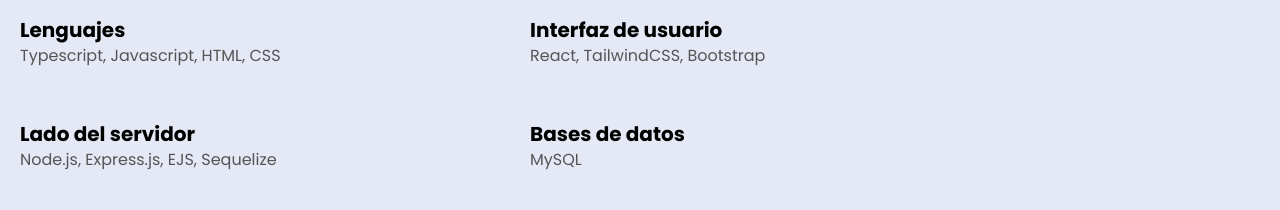
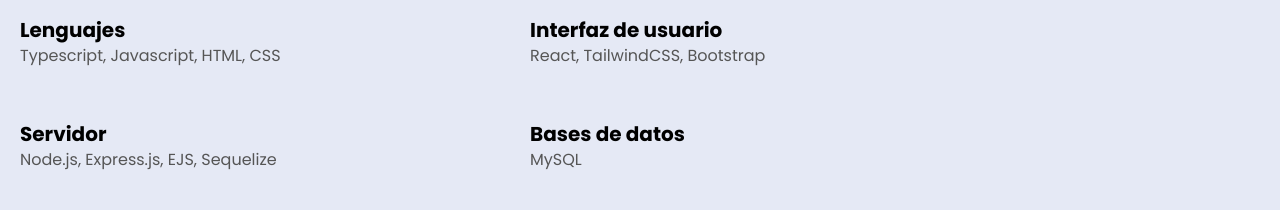
Before and after one commit to Rysted/portfolio, a React (Vite) app: page / in a window 1280 px wide. Shown: the part 3000-3210 px from the top of the page. Built offline with nearby package versions, Linux system fonts and the light colour scheme.

Commit message:
Actualización de idioma español y títulos de botones

```diff
--- a/src/data/Lang.tsx
+++ b/src/data/Lang.tsx
@@ -196,7 +196,7 @@
         skills: ["React", "TailwindCSS", "Bootstrap"],
       },
       {
-        title: "Lado del servidor",
+        title: "Servidor",
         skills: ["Node.js", "Express.js", "EJS", "Sequelize"],
       },
       { title: "Bases de datos", skills: ["MySQL"] },
@@ -412,8 +412,8 @@
       },
     ],
     button: {
-      demo: "Demo",
-      code: "Code",
+      demoTitle: "Demo",
+      codeTitle: "Code",
       showMore: "Show more",
       noMoreResults: "No more results",
     },
```
